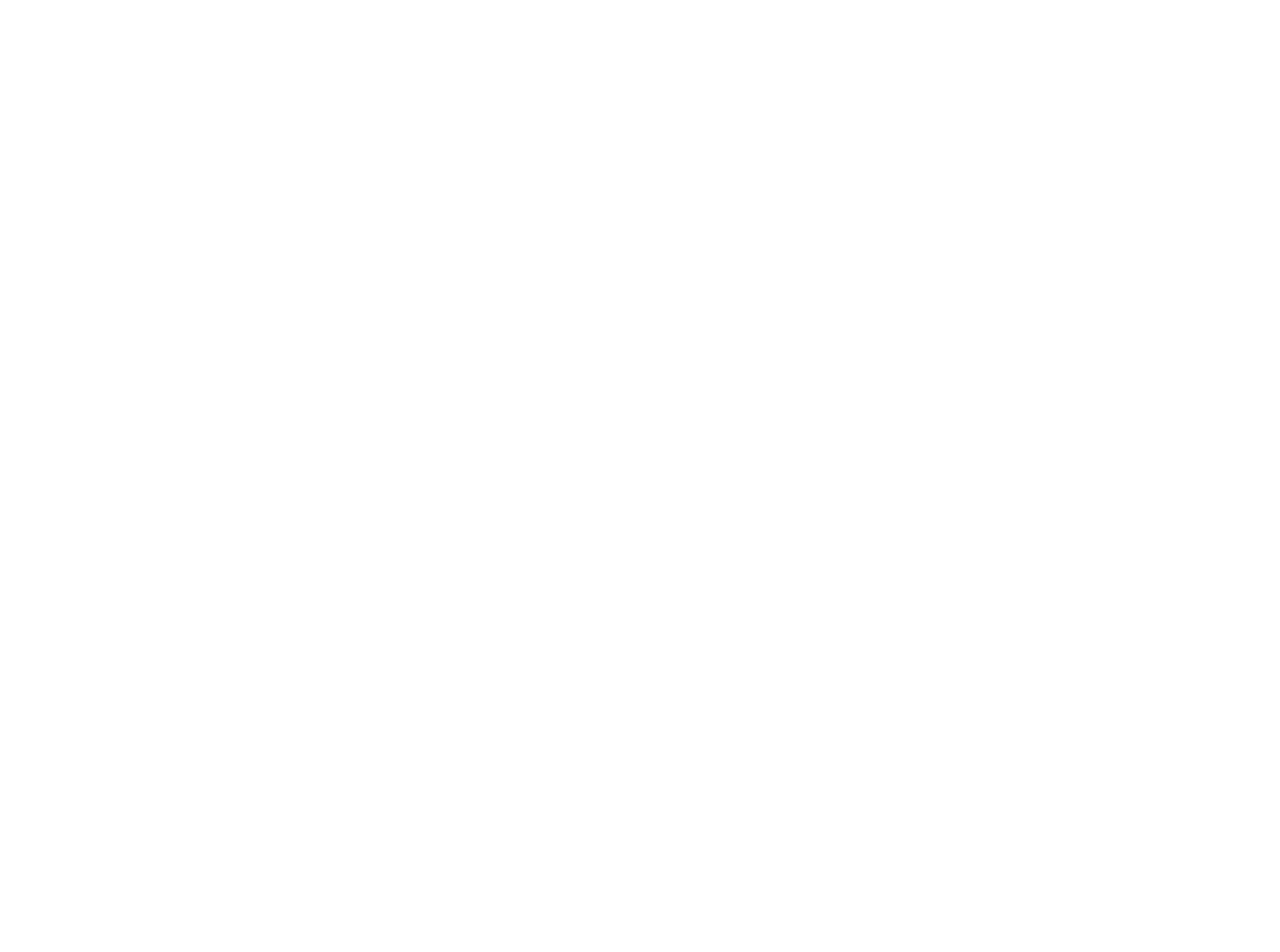
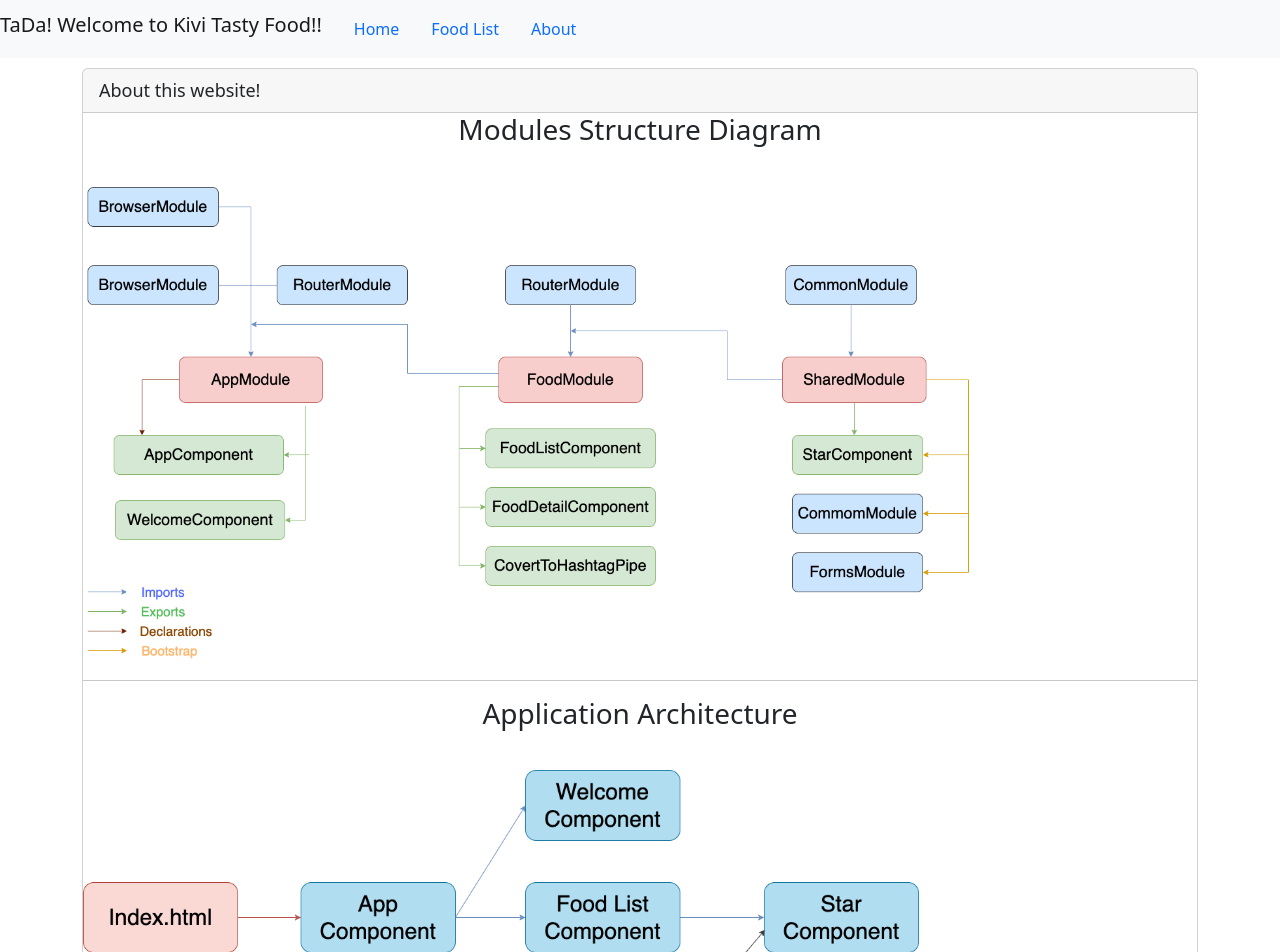
Before and after one commit to Kivi521/KiviTastyFood, an Angular app: page /about in a window 1280 px wide. Shown: the top 952 px of the page. Before the commit the page ends 800 px from the top, so only its background shows below. Built offline with nearby package versions, Linux system fonts and the light colour scheme.

Commit message:
about page

```diff
--- a/src/app/about/about.component.html
+++ b/src/app/about/about.component.html
@@ -2,5 +2,15 @@
     <div class='card-header'>
       {{pageTitle}}
     </div>
-
+    <div>
+      <h3><p align = "center"> Modules Structure Diagram</p></h3>
+      <br/>
+      <img src="assets/diagram/module-structure-diagram.png" alt="Modules Structure Diagram" style = "width: 80%; height: 80%">
+    </div>
+    <div>
+      <hr/>
+      <h3><p align = "center"> Application Architecture</p></h3>
+      <br/>
+      <img src="assets/diagram/application-architecture.png" alt="Modules Structure Diagram" style = "width: 75%; height: 75%">
+    </div>
 </div>
--- a/src/app/app.component.html
+++ b/src/app/app.component.html
@@ -8,6 +8,7 @@
   <ul class='nav nav-pills'>
     <li><a class='nav-link' routerLink='/welcome'>Home</a></li>
     <li><a class='nav-link' routerLink='/food'>Food List</a></li>
+    <li><a class='nav-link' routerLink='/about'>About</a></li>
   </ul>
 </nav>
 <div class="container">
--- a/src/app/app.module.ts
+++ b/src/app/app.module.ts
@@ -11,6 +11,7 @@ import { WelcomeComponent } from './home/welcome.component';
 import { RouterModule } from '@angular/router';
 import { FoodDetailGuard } from './food/food-detail.guard';
 import { FoodModule } from './food/food.module';
+import { AboutComponent } from './about/about.component';
 
 
 @NgModule({
@@ -18,7 +19,7 @@ import { FoodModule } from './food/food.module';
     AppComponent,
     WelcomeComponent,
     // FoodListComponent,
-    // ConvertToHashtagPipe,
+    ConvertToHashtagPipe,
     // StarComponent,
     // FoodDetailComponent
   ],
@@ -34,6 +35,7 @@ import { FoodModule } from './food/food.module';
         component: FoodDetailComponent
       },
       {path: "welcome", component: WelcomeComponent},
+      {path: "about", component: AboutComponent},
       {path: "", redirectTo:" welcome ", pathMatch:"full"},
       {path: "**", redirectTo: "welcome", pathMatch:"full"}
 
```
Also changed, not shown: src/app/shared/shared.module.ts (+4 -3 lines), src/assets/diagram/application-architecture.png (added), src/assets/diagram/module-structure-diagram.png (added).
